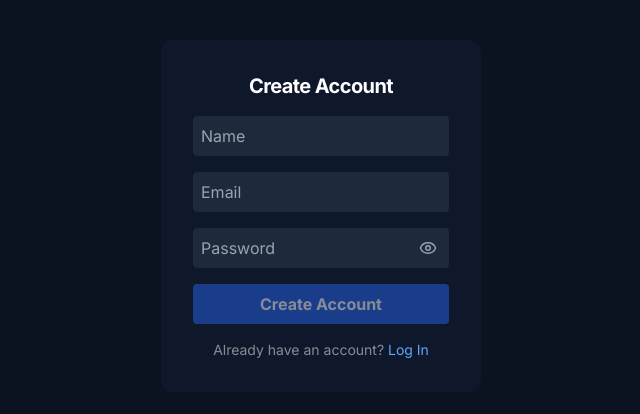
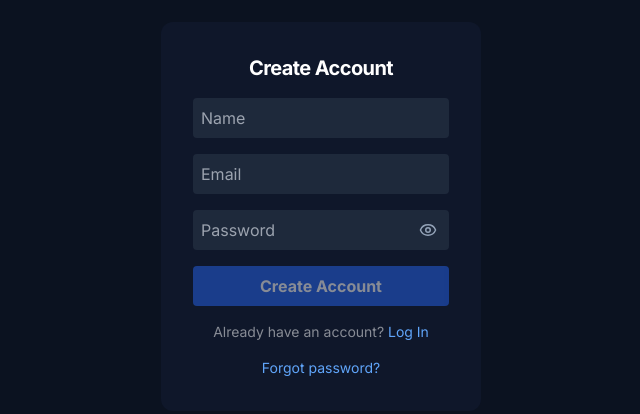
Before and after one commit to RavienLab/typingon, a Next.js app: page /signup in a window 1280 px wide. Shown: the part 184-598 px from the top of the page, without its empty margins (319-959 px from the left). Built offline with nearby package versions, Linux system fonts and the light colour scheme; no server answers.

Commit message:
feat: add email verification field

```diff
--- a/package.json
+++ b/package.json
@@ -32,7 +32,7 @@
     "react": "18.3.1",
     "react-dom": "18.3.1",
     "recharts": "^3.8.0",
-    "resend": "^6.9.3",
+    "resend": "^6.10.0",
     "stripe": "^20.4.1",
     "zustand": "^5.0.10"
   },
--- a/src/app/(auth)/signup/page.tsx
+++ b/src/app/(auth)/signup/page.tsx
@@ -107,6 +107,12 @@ export default function SignUpPage() {
             Log In
           </button>
         </p>
+        <button
+          onClick={() => router.push("/forgot-password")}
+          className="text-sm text-blue-400 hover:underline"
+        >
+          Forgot password?
+        </button>
       </div>
     </div>
   );
```
Also changed, not shown: 2 other files (tests, documents, lock files or other folders).
